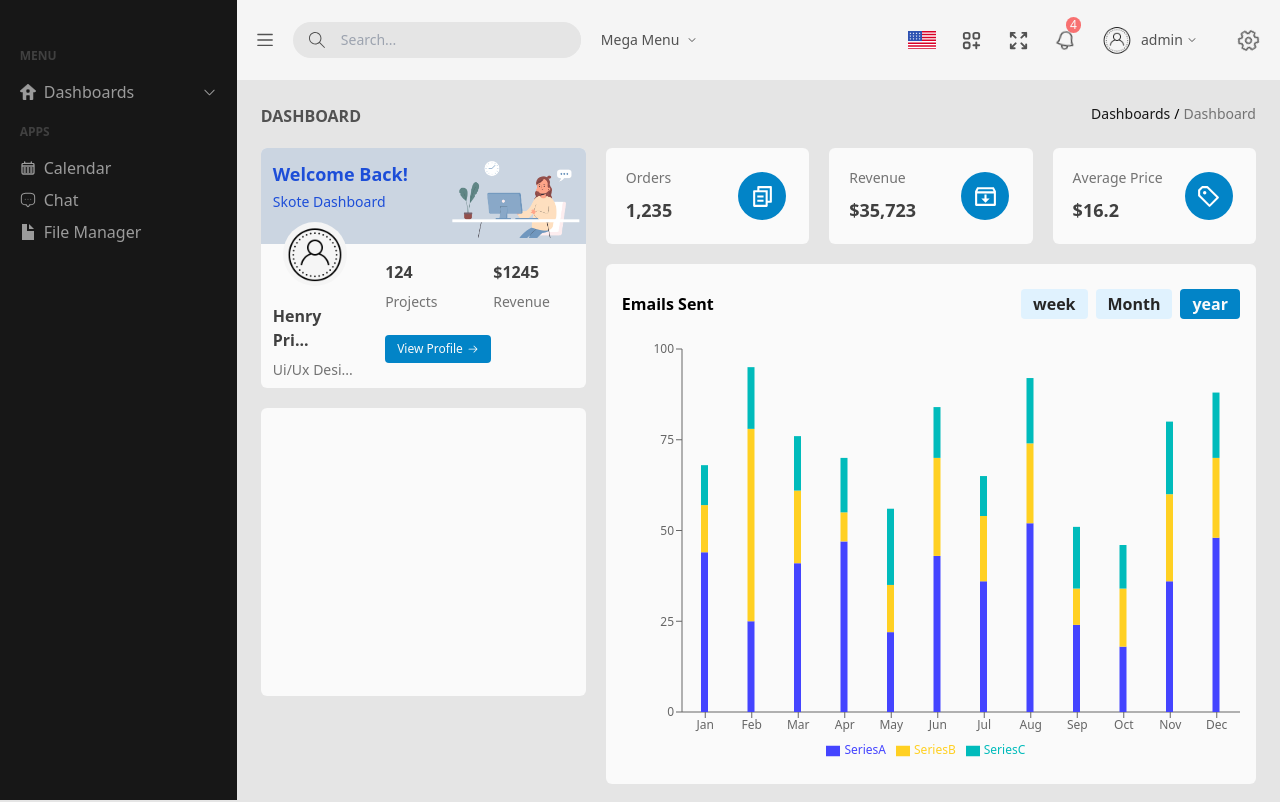
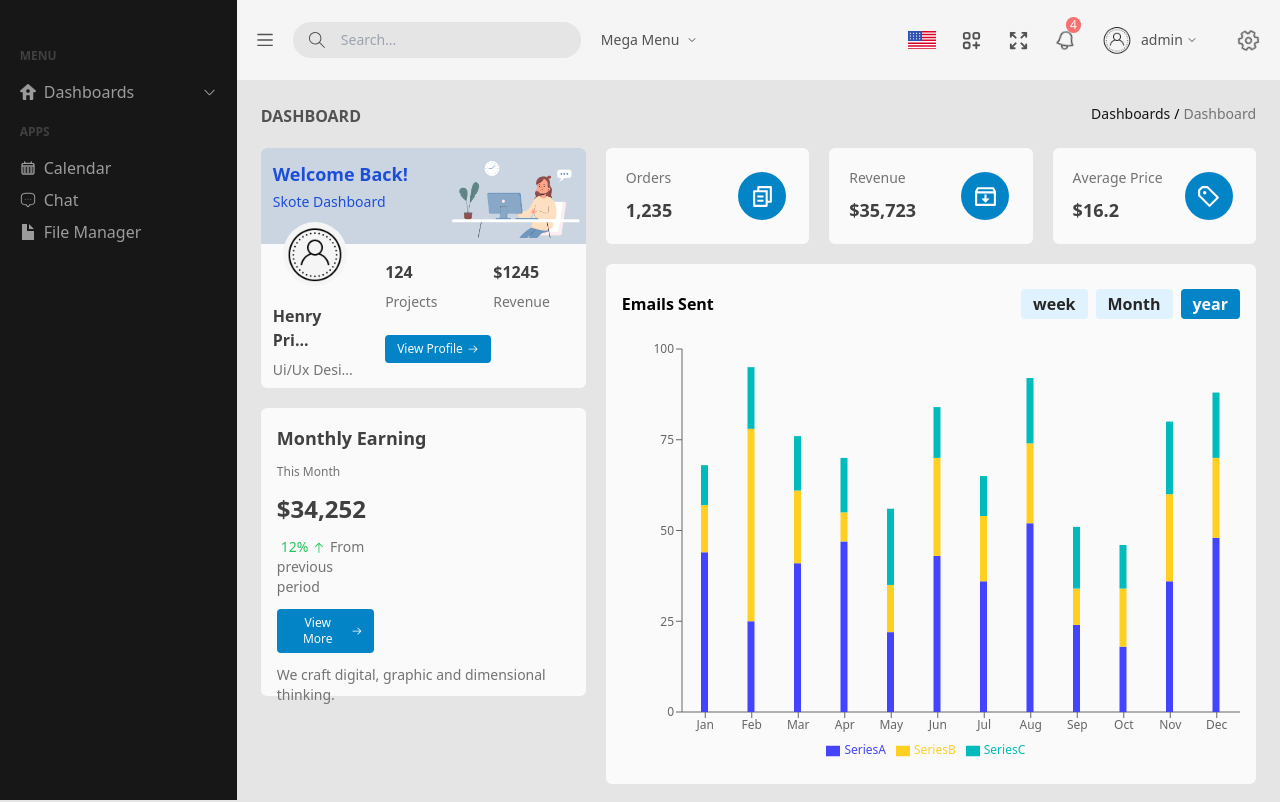
Before and after one commit to parham-ghasemi/skote-v-light-clone, a React (Vite) app: page / in a window 1280 px wide. Shown: the top 802 px of the page. Built offline with nearby package versions, Linux system fonts and the light colour scheme.

Commit message:
Added default page's Monthly earning Card

```diff
--- a/src/pages/Default/Default.jsx
+++ b/src/pages/Default/Default.jsx
@@ -4,7 +4,7 @@ import Sidebar from "../../components/Sidebar/Index"
 import { menus } from "../../components/Sidebar/data";
 import Header from "../../components/Header/Header";
 import clsx from "clsx";
-import { GoArrowRight } from "react-icons/go";
+import { GoArrowRight, GoArrowUp } from "react-icons/go";
 import { IconContext } from "react-icons";
 import { BiPurchaseTagAlt } from "react-icons/bi";
 import { RiFileCopy2Line, RiInboxArchiveLine } from "react-icons/ri";
@@ -19,14 +19,14 @@ export default function Default({ handleFullScreen, isSideBarCollapsed, setIsSid
     setSelectedRadioBtn(name);
   }
 
-  const chartData = useMemo(()=>{
-    if(selectedRadioBtn === 'year'){
+  const chartData = useMemo(() => {
+    if (selectedRadioBtn === 'year') {
       return barChartData.year;
     }
-    if(selectedRadioBtn === 'month'){
+    if (selectedRadioBtn === 'month') {
       return barChartData.month;
     }
-    if(selectedRadioBtn === 'week'){
+    if (selectedRadioBtn === 'week') {
       return barChartData.week;
     }
   }, [selectedRadioBtn])
@@ -90,7 +90,26 @@ export default function Default({ handleFullScreen, isSideBarCollapsed, setIsSid
                 </div>
               </div>
 
-              <div className="h-72 rounded-md bg-neutral-50"></div>
+              <div className="h-72 rounded-md bg-neutral-50 p-4">
+                <div className="">
+                  <p className="font-bold text-neutral-700 text-lg">Monthly Earning</p>
+                </div>
+                <div className="w-full h-5/6">
+                  <div className="w-1/3 flex flex-col justify-evenly h-full">
+                    <p className="text-xs text-neutral-500">This Month</p>
+                    <p className="font-semibold text-2xl text-neutral-700">$34,252</p>
+                    <p className="text-neutral-500 text-sm">
+                      <span className="text-green-500 text-sm inline-block px-1">12% <GoArrowUp className="inline" /></span>
+                      From previous period
+                    </p>
+                    <button className="bg-sky-600 hover:bg-sky-700 transition-colors text-neutral-50 text-xs px-3 py-1.5 rounded flex items-center gap-1">View More <GoArrowRight /> </button>
+                  </div>
+                  <div className=""></div>
+                </div>
+                <div className="">
+                  <p className="text-sm text-neutral-500">We craft digital, graphic and dimensional thinking.</p>
+                </div>
+              </div>
             </div>
 
             <div className="flex rounded-md flex-col w-2/3 gap-5">
@@ -142,11 +161,11 @@ export default function Default({ handleFullScreen, isSideBarCollapsed, setIsSid
                   <p className="font-bold">Emails Sent</p>
                   <ul className="flex gap-2">
                     <li>
-                      <input className="peer hidden" type="radio" name="time" id="week" value="week" onClick={() => handleRadioButtons('week')} checked={selectedRadioBtn === 'week' ? true : false}/>
+                      <input className="peer hidden" type="radio" name="time" id="week" value="week" onClick={() => handleRadioButtons('week')} checked={selectedRadioBtn === 'week' ? true : false} />
                       <label htmlFor="week" className="bg-sky-100 px-3 py-1 rounded text-neutral-800 peer-checked:bg-sky-600 peer-checked:text-neutral-50">week</label>
                     </li>
                     <li>
-                      <input className="peer hidden" type="radio" name="time" id="month" value="month"  onClick={() => handleRadioButtons('month')} checked={selectedRadioBtn === 'month' ? true : false}/>
+                      <input className="peer hidden" type="radio" name="time" id="month" value="month" onClick={() => handleRadioButtons('month')} checked={selectedRadioBtn === 'month' ? true : false} />
                       <label htmlFor="month" className="bg-sky-100 px-3 py-1 rounded text-neutral-800 peer-checked:bg-sky-600 peer-checked:text-neutral-50">Month</label>
                     </li>
                     <li>
```
